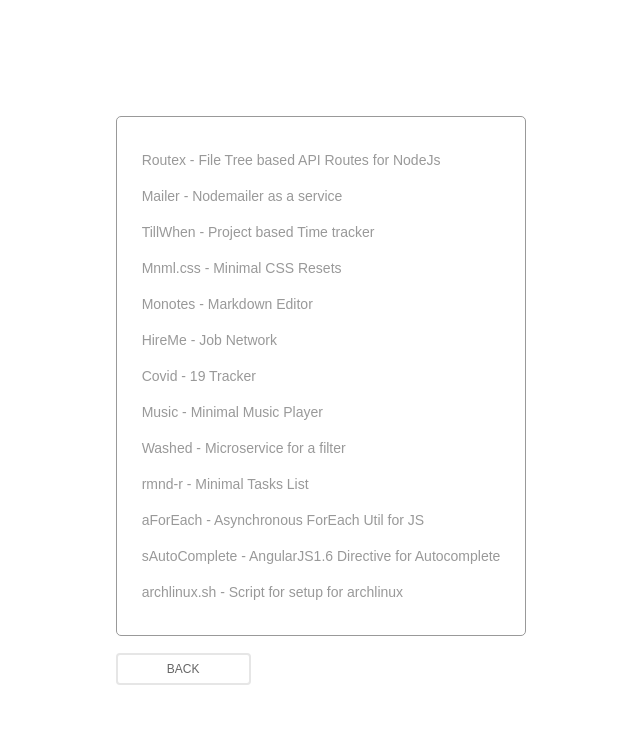
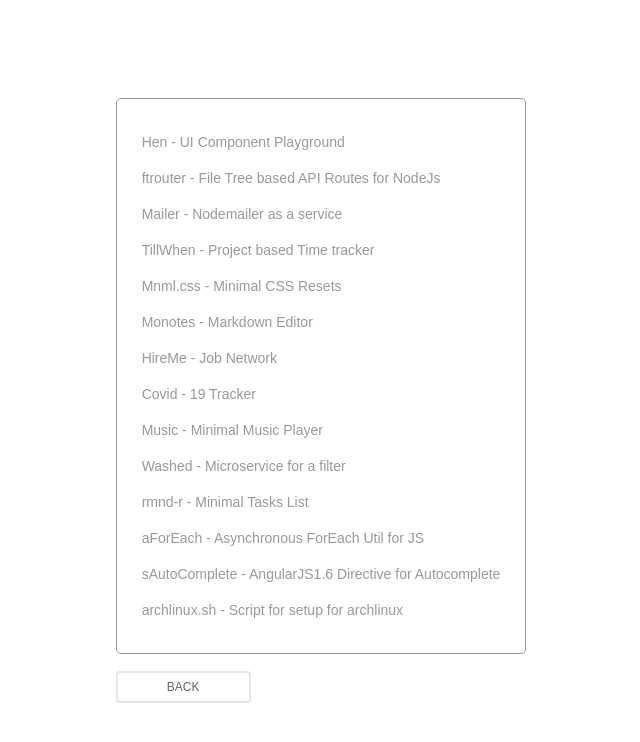
Before and after one commit to barelyhuman/reaper.im-old, a Next.js app: page /work in a window 1280 px wide. Shown: the top 742 px of the page, without its empty margins (319-959 px from the left). Built offline with nearby package versions, Linux system fonts and the light colour scheme.

Commit message:
Add: Hen

```diff
--- a/pages/work/index.js
+++ b/pages/work/index.js
@@ -8,8 +8,13 @@ function Work() {
       <div className="container">
         <ul className="card-border min-width-150-px">
           <li>
-            <a target="_blank" href="https://github.com/barelyhuman/route/">
-              Routex - File Tree based API Routes for NodeJs
+            <a target="_blank" href="https://hen.reaper.im">
+              Hen - UI Component Playground
+            </a>
+          </li>
+          <li>
+            <a target="_blank" href="https://github.com/barelyhuman/ftrouter/">
+              ftrouter - File Tree based API Routes for NodeJs
             </a>
           </li>
           <li>
```
